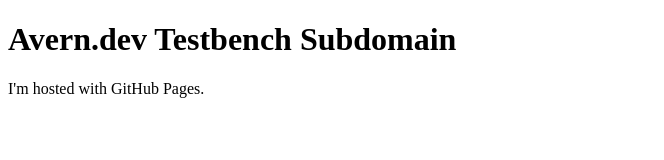
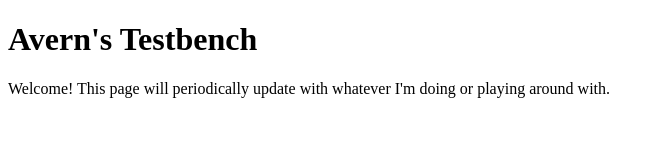
Before and after one commit to avern01/avern01.github.io, a plain HTML site: page index.html in a window 1280 px wide. Shown: the whole page, without its empty margins (0-664 px from the left). Drawn offline with Linux system fonts and the light colour scheme.

Commit message:
Update index.html

```diff
--- a/index.html
+++ b/index.html
@@ -1,7 +1,7 @@
 <!DOCTYPE html>
 <html>
 <body>
-<h1>Avern.dev Testbench Subdomain</h1>
-<p>I'm hosted with GitHub Pages.</p>
+<h1>Avern's Testbench</h1>
+<p>Welcome! This page will periodically update with whatever I'm doing or playing around with.</p>
 </body>
 </html>
```
